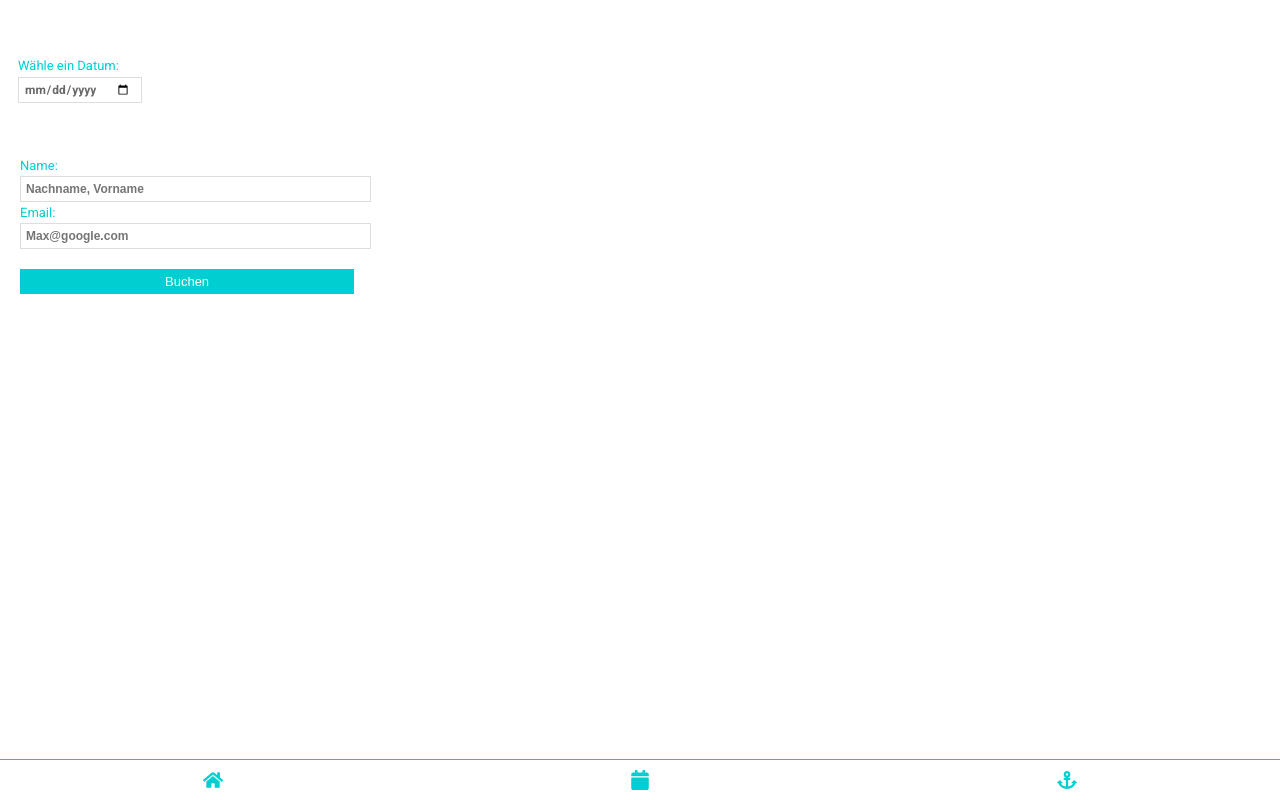
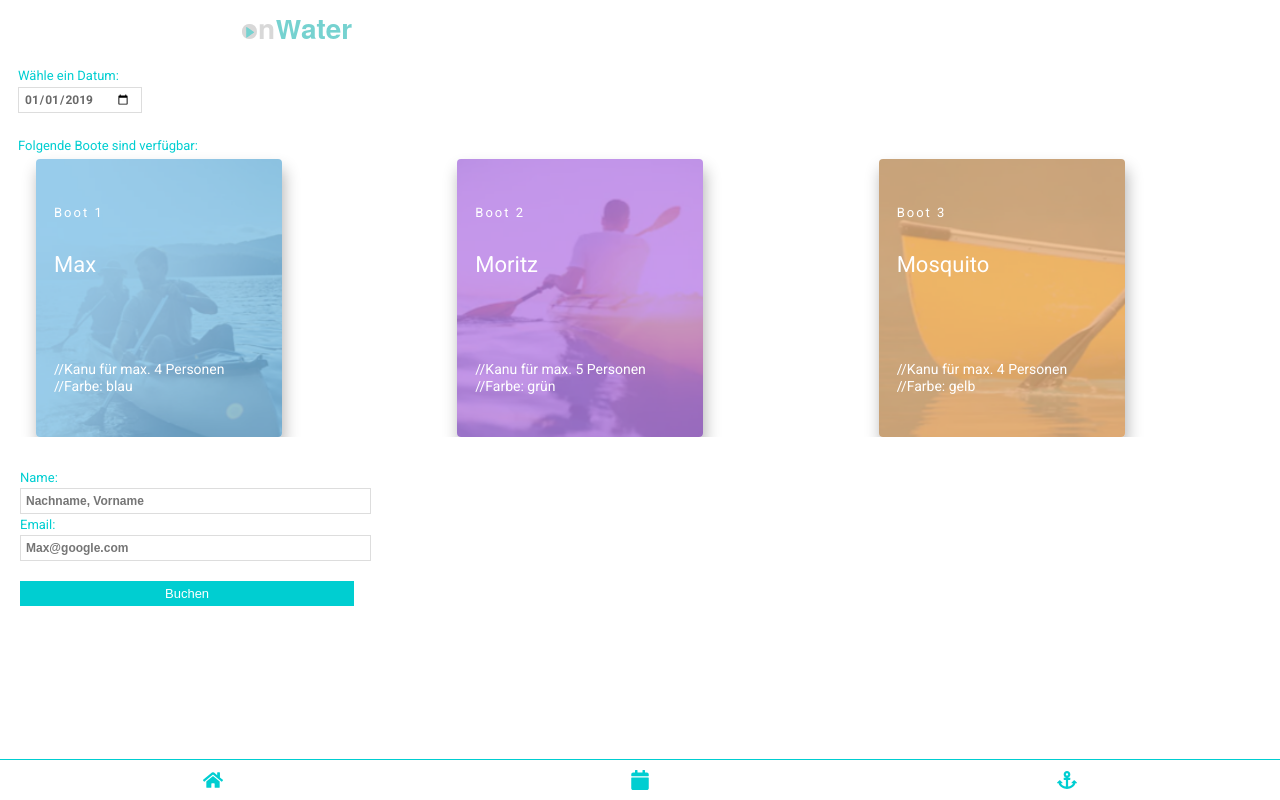
Before and after one commit to bassewitz/boat-reservation-app, a React (Create React App) app: page /reservieren in a window 1280 px wide. Built offline with nearby package versions, Linux system fonts and the light colour scheme.

Commit message:
buchen Funktion

```diff
--- a/src/app/App.js
+++ b/src/app/App.js
@@ -1,4 +1,4 @@
-import React, { useState } from 'react'
+import React, { useState, useEffect } from 'react'
 import styled from 'styled-components'
 import GlobalStyle from './GlobalStyle'
 import { BrowserRouter as Router, NavLink, Route } from 'react-router-dom'
@@ -55,7 +55,7 @@ function App() {
       boatNumber: 'Boot 2',
       content: '//Kanu für max. 5 Personen //Farbe: grün',
       bookedDates: [
-        { date: '2019-03-05', name: 'Steffi', email: 'steffi@gmx.de' },
+        { date: '2019-03-05', name: 'Axel', email: 'steffi@gmx.de' },
       ],
       image: Kanulila,
       isSelected: false,
@@ -73,11 +73,8 @@ function App() {
   ])
 
   function handleBooking({ bookingData }) {
-    console.log(bookingData, 'Booking Date')
     const index = boats.findIndex(boat => boat.isSelected === true)
-    console.log(index)
     const boat = boats[index]
-    console.log(boat)
     setBoats([
       ...boats.slice(0, index),
       {
@@ -94,8 +91,14 @@ function App() {
       },
       ...boats.slice(index + 1),
     ])
-    console.log(boats)
+    saveToStorage('bookingData', bookingData)
   }
+  function saveToStorage(name, data) {
+    const dataString = JSON.stringify(data)
+    localStorage.setItem(name, dataString)
+  }
+
+  useEffect(() => console.log(boats))
   return (
     <Router>
       <React.Fragment>
@@ -104,8 +107,9 @@ function App() {
         <Route
           exact
           path="/reservieren"
-          render={() => (
+          render={({ history }) => (
             <Booking
+              history={history}
               setBoats={setBoats}
               onSubmit={handleBooking}
               boats={boats}
@@ -115,9 +119,7 @@ function App() {
         <Route
           exact
           path="/yourboats"
-          render={() => (
-            <Yourboats boats={boats.filter(boat => boat.isSelected)} />
-          )}
+          render={() => <Yourboats boats={boats} />}
         />
         <Nav>
           <StyledLink to="/">
--- a/src/app/GlobalStyle.js
+++ b/src/app/GlobalStyle.js
@@ -96,10 +96,9 @@ export default createGlobalStyle`
   border-radius: 2px;
   color: white;
   font-weight: normal;
-  font-size: 13;
+  font-size: 13px;
   padding: 5px 30px 5px 20px;;
   margin: -100px 0 0px 240px;
   position: absolute;
-
 }
 `
--- a/src/booking/Booking.js
+++ b/src/booking/Booking.js
@@ -3,14 +3,12 @@ import styled from 'styled-components'
 import Card from './Card'
 import Logogruen from '../pics/logogruen.svg'
 
-const StyledBackgroundlogo = styled.div`
-  background-image: url(${Logogruen});
-  background-repeat: no-repeat;
-  background-position: top right;
+const Styledlogo = styled.img`
+  margin: 20px 0px 0 242px;
 `
 
 const StyledBookingSection = styled.div`
-  margin: 50px 0px 50px 18px;
+  margin: 0px 0px 30px 18px;
   line-height: 2em;
 `
 
@@ -68,9 +66,9 @@ const StyledInputName = styled.input`
   color: dimgrey;
 `
 
-export default function Booking({ boats, setBoats, onSubmit }) {
+export default function Booking({ boats, setBoats, onSubmit, history }) {
   const defaultData = {
-    date: '',
+    date: '2019-01-01',
     name: '',
     email: '',
   }
@@ -88,11 +86,8 @@ export default function Booking({ boats, setBoats, onSubmit }) {
     event.preventDefault()
     onSubmit({ bookingData })
     setBookingData(defaultData)
+    history.push('/yourboats')
   }
-
-  useEffect(() => {
-    console.log(boats, 'USE EFFECT')
-  })
 
   function onSelection(boat) {
     const index = boats.indexOf(boat)
@@ -106,8 +101,8 @@ export default function Booking({ boats, setBoats, onSubmit }) {
 
   return (
     <React.Fragment>
+      <Styledlogo src={Logogruen} alt="Logo" />
       <StyledBookingSection id="booking">
-        <StyledBackgroundlogo> </StyledBackgroundlogo>
         <h3>Wähle ein Datum:</h3>
         <StyledInputDate
           type="date"
--- a/src/booking/Yourboats.js
+++ b/src/booking/Yourboats.js
@@ -1,5 +1,10 @@
-import React from 'react'
+import React, { useEffect, useState } from 'react'
 import styled from 'styled-components'
+import Logogruen from '../pics/logogruen.svg'
+
+const Styledlogo = styled.img`
+  margin: 20px 0px 0 242px;
+`
 
 const Styledul = styled.div`
   display: grid;
@@ -52,14 +57,28 @@ const Bootinfo = styled.div`
   font-size: 14px;
 `
 function Card({ boats }) {
+  const [bookingData, setBookingData] = useState('')
+
+  useEffect(() => {
+    setBookingData(JSON.parse(localStorage.getItem('bookingData')))
+    console.log(bookingData)
+  }, [])
+
   return (
     <React.Fragment>
+      <Styledlogo src={Logogruen} alt="Logo" />
       <h5>
-        Hallo xxx <br />
-        Folgende Boote hast am xxx reserviert:
+        Hallo {bookingData.name} <br />
+        Folgende Boote hast Du am {bookingData.date} reserviert:
       </h5>
       <Styledul>
-        {boats.map(boat => {
+        {boats
+          .filter(boat => {
+            return boat.bookedDates.some(date => {
+              return date.email.includes(bookingData.email)
+            })
+          })
+          .map(boat => {
             return (
               <StyledCard style={{ backgroundImage: `url(${boat.image})` }}>
                 <Bookmarked />
--- a/src/home/Home.js
+++ b/src/home/Home.js
@@ -4,6 +4,11 @@ import BoatPicture from '../pics/boatyellow.png'
 import Green from '../pics/background-green.png'
 import Logoweiss from '../pics/logoweiss.svg'
 import { FaAngleDoubleRight } from 'react-icons/fa'
+import { BrowserRouter as Router, NavLink, Route } from 'react-router-dom'
+
+const Styledlogo = styled.img`
+  margin: 10px 0px 0 242px;
+`
 
 const StyledHeadline = styled.div`
   margin: -10px 0 0 0px;
@@ -18,25 +23,26 @@ const StyledHeadline = styled.div`
   height: 100vh;
 `
 const StyledBackgroundimg = styled.div`
-  background-image: url(${Logoweiss}), url(${Green}), url(${BoatPicture});
-  background-repeat: no-repeat, no-repeat, no-repeat;
-  background-position: top right, top left, bottom left;
-  height: 20%;
+  background-image: url(${Green}), url(${BoatPicture});
+  background-repeat: no-repeat, no-repeat;
+  background-position: top left, bottom left;
+  margin: -50px 0 0 0;
+  height: 100%;
   width: 100%;
-  height: auto;
-  padding: 20px, 0, 0;
 `
 
-const Arrow = styled.span`
+const StyledArrow = styled.span`
   font-size: 15px;
   color: white;
   font-weight: normal;
   position: absolute;
+  margin: 0 0 0px 10px;
 `
 
 function Home({ boats, setBoats, onSubmit }) {
   return (
     <div css="padding: 10px 0 0; overflow-y: scroll">
+      <Styledlogo src={Logoweiss} alt="Logo" />
       <StyledBackgroundimg>
         <StyledHeadline>
           <br />
@@ -45,13 +51,14 @@ function Home({ boats, setBoats, onSubmit }) {
           Mosquito
         </StyledHeadline>
         <h2>Suche dir ein Boot aus und erkunde die Alster</h2>
-
-        <button to="/reservieren">
-          Reservieren
-          <Arrow>
-            <FaAngleDoubleRight />
-          </Arrow>
-        </button>
+        <NavLink to="/reservieren">
+          <button>
+            Reservieren
+            <StyledArrow>
+              <FaAngleDoubleRight />
+            </StyledArrow>
+          </button>
+        </NavLink>
       </StyledBackgroundimg>
     </div>
   )
```
Lines whose indentation alone changed are shown as unchanged.
